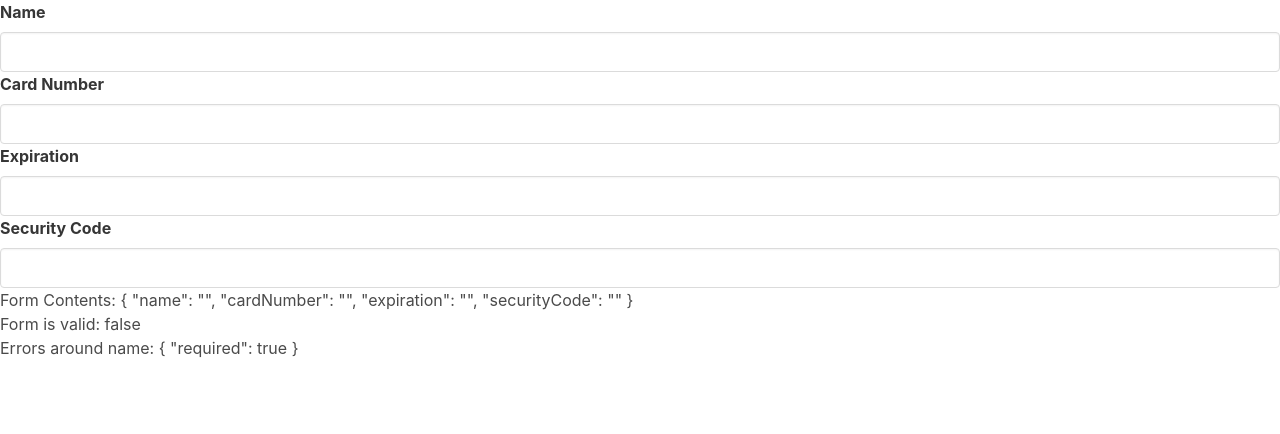
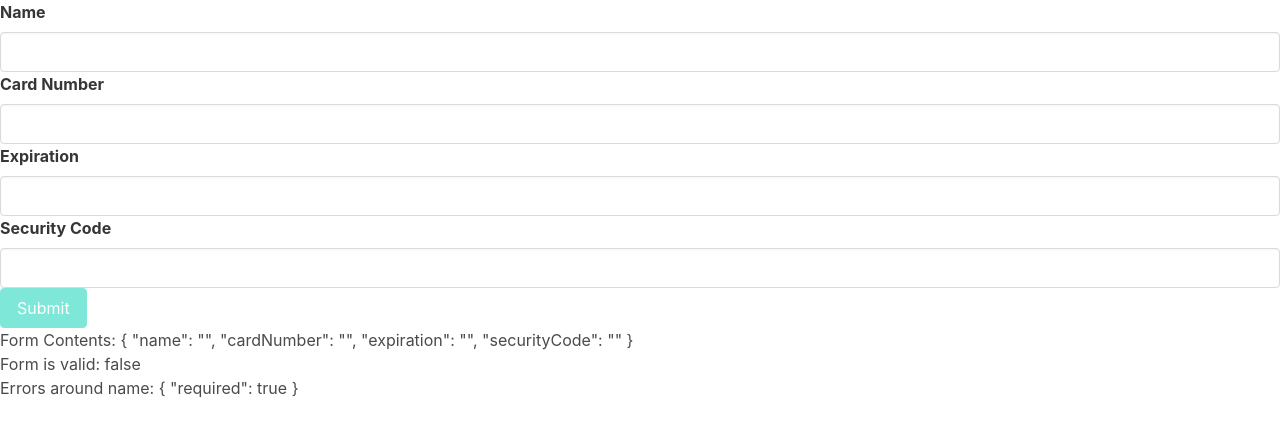
Before and after one commit to rcvrygirl/credit-card-form, an Angular app: page / in a window 1280 px wide. Shown: the top 434 px of the page. Built offline with nearby package versions, Linux system fonts and the light colour scheme.

Commit message:
add submit

```diff
--- a/src/app/card-form/card-form.component.html
+++ b/src/app/card-form/card-form.component.html
@@ -1,8 +1,9 @@
-<form [formGroup]="cardForm">
+<form [formGroup]="cardForm" (ngSubmit)="onSubmit()">
 <app-input label="Name" [control]="cardForm.get('name')"></app-input>
 <app-input label="Card Number" [control]="cardForm.get('cardNumber')"></app-input>
 <app-input label="Expiration" [control]="cardForm.get('expiration')"></app-input>
 <app-input label="Security Code" [control]="cardForm.get('securityCode')"></app-input>
+<button class="button is-primary" [disabled]="cardForm.invalid" type="submit">Submit</button>
 </form>
 
 <div>Form Contents: {{ cardForm.value | json }}</div>
--- a/src/app/card-form/card-form.component.ts
+++ b/src/app/card-form/card-form.component.ts
@@ -24,4 +24,8 @@ export class CardFormComponent implements OnInit {
   ngOnInit(): void {
   }
 
+  onSubmit() {
+    console.log('form was submitted')
+  }
+
 }
```
